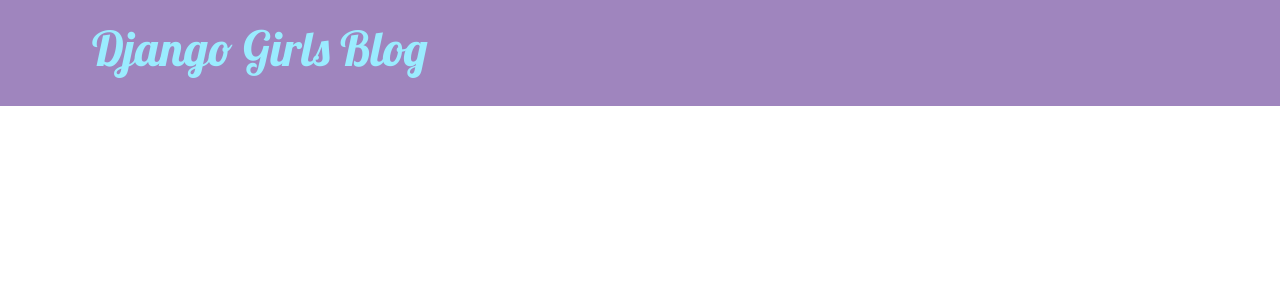
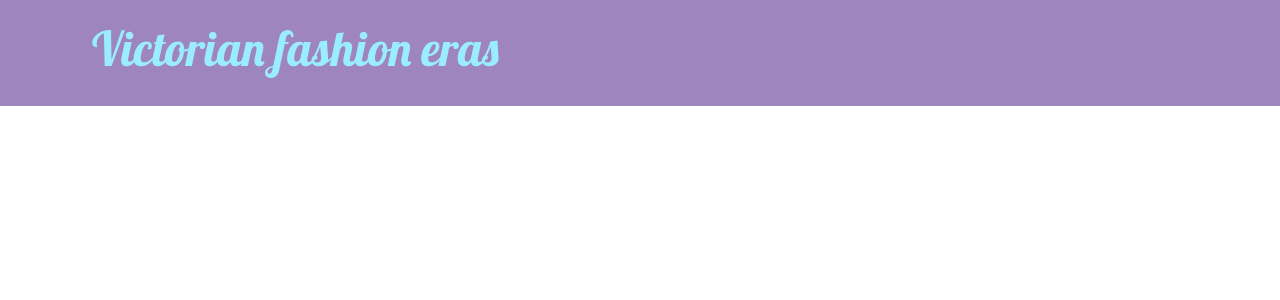
Before and after one commit to kristina-holla/django24, a Django app: page / in a window 1280 px wide. Shown: the top 300 px of the page. Run offline with Django 3.2, Linux system fonts and the light colour scheme; data that the repository does not hold is empty.

Commit message:
Zmeny v HTML pre stranku.

```diff
--- a/blog/templates/blog/base.html
+++ b/blog/templates/blog/base.html
@@ -2,7 +2,7 @@
 <!DOCTYPE html>
 <html>
     <head>
-        <title>Django Girls blog</title>
+        <title>Victorian fashion eras</title>
         <link rel="stylesheet" href="https://cdn.jsdelivr.net/npm/bootstrap@5.1.3/dist/css/bootstrap.min.css" integrity="sha384-1BmE4kWBq78iYhFldvKuhfTAU6auU8tT94WrHftjDbrCEXSU1oBoqyl2QvZ6jIW3" crossorigin="anonymous">
         <link href='//fonts.googleapis.com/css?family=Lobster&subset=latin,latin-ext' rel='stylesheet' type='text/css'>
         <link rel="stylesheet" href="{% static 'css/blog.css' %}">
@@ -10,7 +10,7 @@
     <body>
         <header class="page-header">
           <div class="container">
-              <h1><a href="/">Django Girls Blog</a></h1>
+              <h1><a href="/">Victorian fashion eras</a></h1>
           </div>
         </header>
         <main class="container">
```
Also changed, not shown: blog/forms.py (added).
